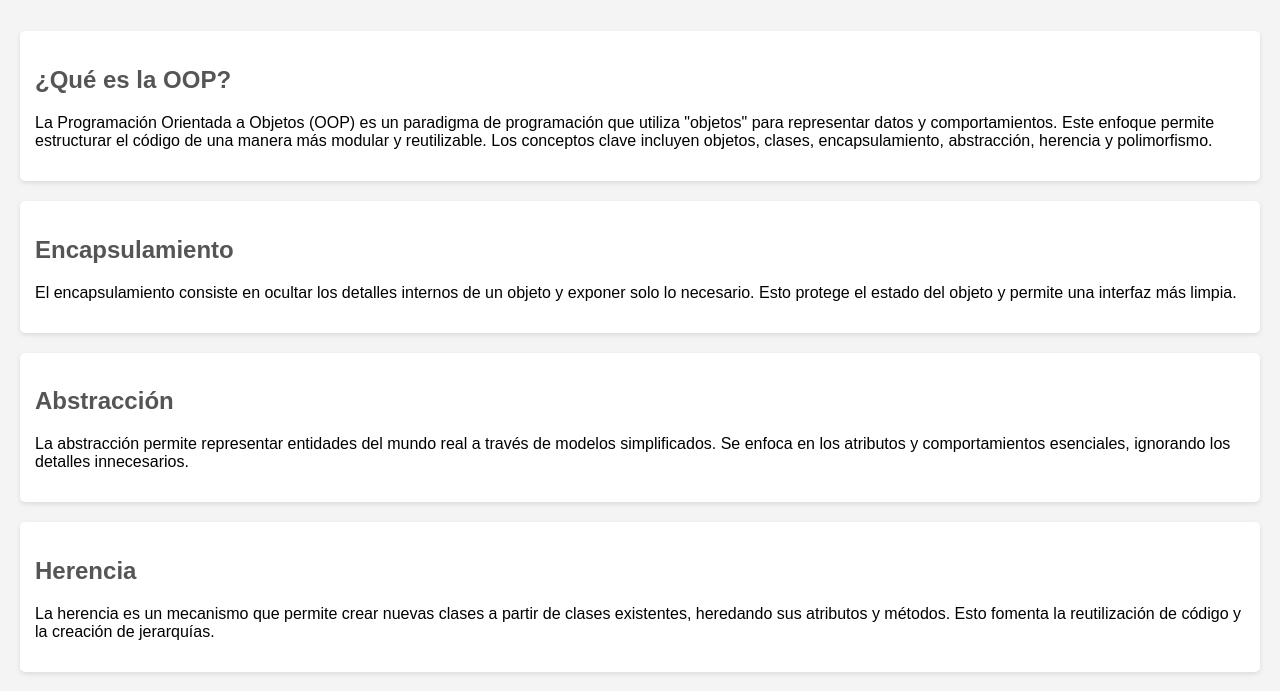
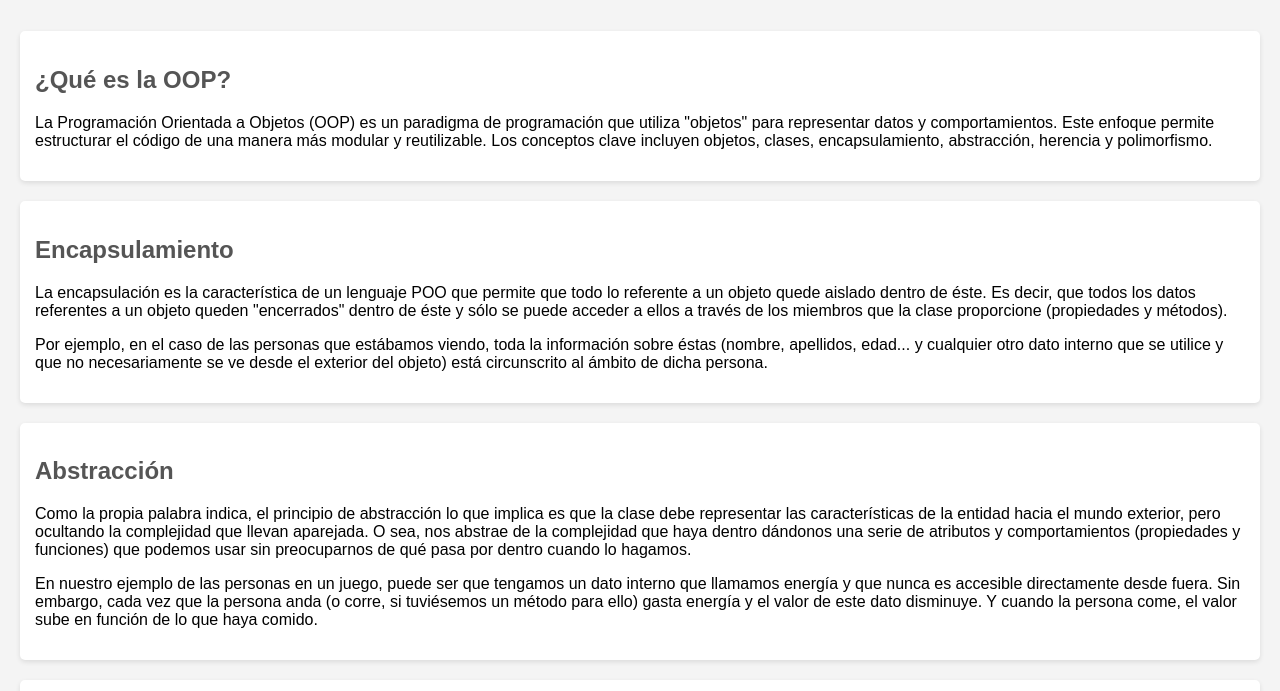
Before and after one commit to Isai23011/OOP, a plain HTML site: page index.html in a window 1280 px wide. Shown: the part 109-800 px from the top of the page. Drawn offline with Linux system fonts and the light colour scheme.

Commit message:
Se sbio pagina corregida

```diff
--- a/index.html
+++ b/index.html
@@ -48,12 +48,14 @@
 
 <section>
     <h2>Encapsulamiento</h2>
-    <p>El encapsulamiento consiste en ocultar los detalles internos de un objeto y exponer solo lo necesario. Esto protege el estado del objeto y permite una interfaz más limpia.</p>
+    <p>La encapsulación es la característica de un lenguaje POO que permite que todo lo referente a un objeto quede aislado dentro de éste. Es decir, que todos los datos referentes a un objeto queden "encerrados" dentro de éste y sólo se puede acceder a ellos a través de los miembros que la clase proporcione (propiedades y métodos).</p>
+    <p>Por ejemplo, en el caso de las personas que estábamos viendo, toda la información sobre éstas (nombre, apellidos, edad... y cualquier otro dato interno que se utilice y que no necesariamente se ve desde el exterior del objeto) está circunscrito al ámbito de dicha persona.</p>
 </section>
 
 <section>
     <h2>Abstracción</h2>
-    <p>La abstracción permite representar entidades del mundo real a través de modelos simplificados. Se enfoca en los atributos y comportamientos esenciales, ignorando los detalles innecesarios.</p>
+    <p>Como la propia palabra indica, el principio de abstracción lo que implica es que la clase debe representar las características de la entidad hacia el mundo exterior, pero ocultando la complejidad que llevan aparejada. O sea, nos abstrae de la complejidad que haya dentro dándonos una serie de atributos y comportamientos (propiedades y funciones) que podemos usar sin preocuparnos de qué pasa por dentro cuando lo hagamos.</p>
+    <p>En nuestro ejemplo de las personas en un juego, puede ser que tengamos un dato interno que llamamos energía y que nunca es accesible directamente desde fuera. Sin embargo, cada vez que la persona anda (o corre, si tuviésemos un método para ello) gasta energía y el valor de este dato disminuye. Y cuando la persona come, el valor sube en función de lo que haya comido.</p>
 </section>
 
 <section>
```
